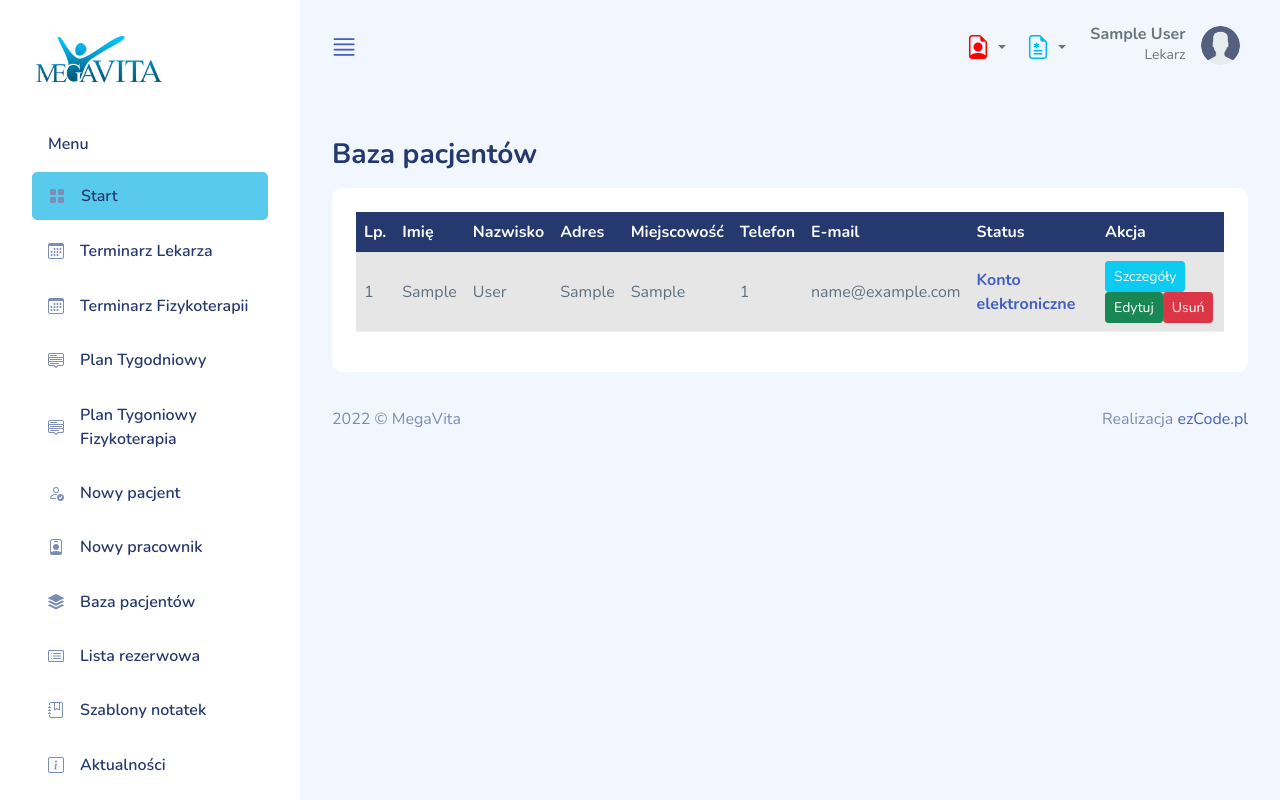
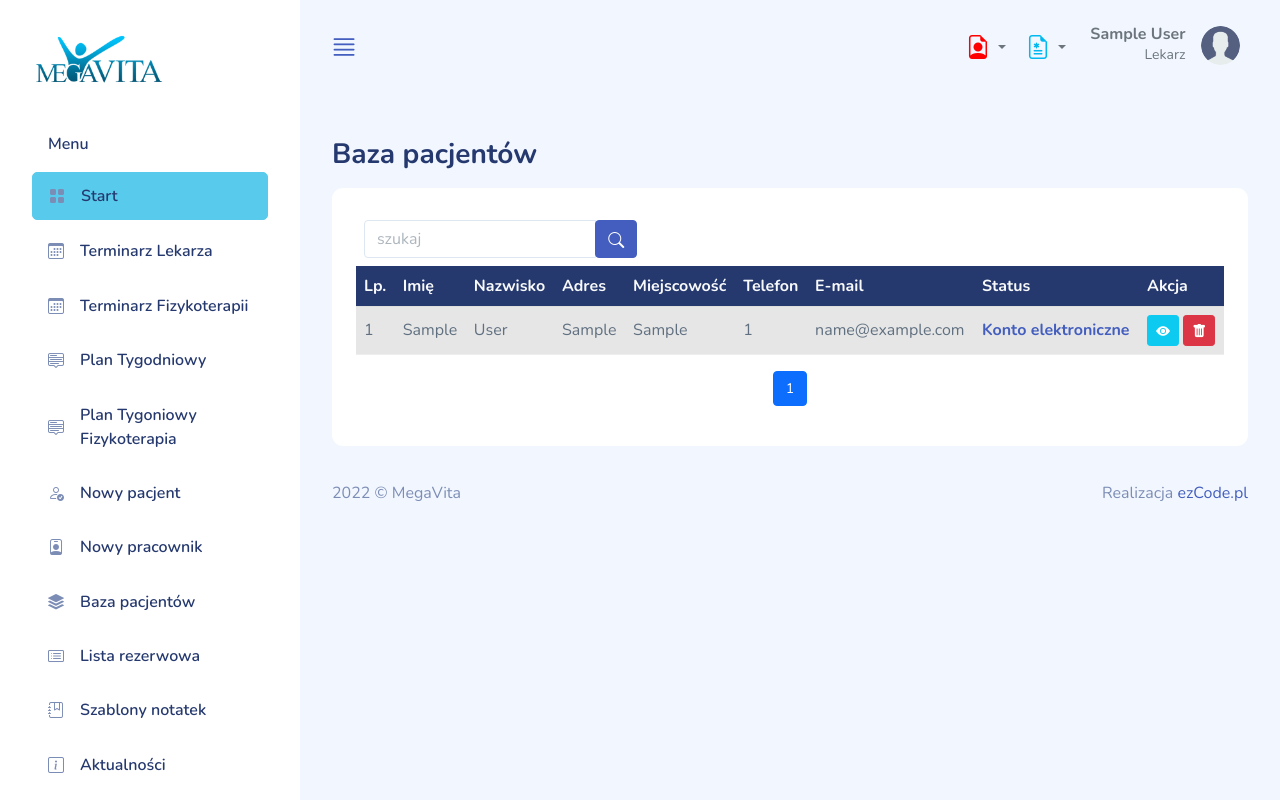
Before and after one commit to ezcodepl/e-doctor, a Django app: page /panel/patients in a window 1280 px wide. Run offline with Django 4.2, Linux system fonts and the light colour scheme; a user stored in the database is signed in; tables that the repository leaves empty hold one stand-in row (values such as "Sample post"); some libraries are stand-ins or nearby versions; some web fonts are replaced.

Commit message:
update admin - patient list with pagination and search work properly

```diff
--- a/vita/admin.py
+++ b/vita/admin.py
@@ -1,7 +1,8 @@
 from django.contrib import admin
-from .models import News, Cel_wizyt, Patient
+from .models import News, Cel_wizyt, Patient, NoteTemplates, FizSchedule, DoctorSchedule
 
 # Register your models here.
 admin.site.register(News)
 admin.site.register(Cel_wizyt)
 admin.site.register(Patient)
+admin.site.register(NoteTemplates)
--- /dev/null
+++ b/vita/templates/vita/panel/pagination_patient.html
@@ -0,0 +1,50 @@
+<nav aria-label="...">
+  <ul class="pagination justify-content-center">
+      {% if page_obj.has_previous %}
+     <li class="page-item disable">
+        <a class="page-link" href="?page={{ page_obj.previous_page_number }}">« Poprzednia</a>
+     </li>
+        {% if page_obj.number > 3 %}
+    <li class="page-item">
+          <a class="page-link" href="?page=1">1</a>
+    </li>
+          {% if page_obj.number > 4 %}
+          <li class="page-item">
+            <span>...</span>
+          </li>
+          {% endif %}
+        {% endif %}
+
+      {% endif %}
+
+      {% for num in page_obj.paginator.page_range %}
+        {% if page_obj.number == num %}
+        <li class="page-item active">
+          <a class="page-link" href="?page={{ num }}">{{ num }}</a>
+        </li>
+        {% elif num > page_obj.number|add:'-3' and num < page_obj.number|add:'3' %}
+         <li class="page-item">
+          <a class="page-link" href="?page={{ num }}">{{ num }}</a>
+         </li>
+        {% endif %}
+      {% endfor %}
+
+      {% if page_obj.has_next %}
+        {% if page_obj.number < page_obj.paginator.num_pages|add:'-3' %}
+          <li class="page-item">
+            <span>...</span>
+          </li>
+    <li class="page-item">
+          <a class="page-link" href="?page={{ page_obj.paginator.num_pages }}">{{ page_obj.paginator.num_pages }}</a>
+    </li>
+        {% elif page_obj.number < page_obj.paginator.num_pages|add:'-2' %}
+      <li class="page-item">
+          <a class="page-link" href="?page={{ page_obj.paginator.num_pages }}">{{ page_obj.paginator.num_pages }}</a>
+      </li>
+        {% endif %}
+        <li class="page-item">
+        <a class="page-link" href="?page={{ page_obj.next_page_number }}">Następna »</a>
+        </li>
+      {% endif %}
+  </ul>
+</nav>
--- a/vita/templates/vita/panel/patients_list.html
+++ b/vita/templates/vita/panel/patients_list.html
@@ -17,6 +17,19 @@
 
                 <div class="card-body">
                     {% include 'vita/messages.html' %}
+                 <div class="col-4 p-2">
+                          <form method="GET">
+                            <div class="input-group col-md-12">
+                                <input type="text" name="q" value="{{ request.GET.q }}" class="form-control" placeholder="szukaj" />
+                                <span class="input-group-btn">
+                                    <button class="btn btn-primary" type="button">
+                                        <i class="bi bi-search"></i>
+                                    </button>
+                                </span>
+                            </div>
+                          </form>
+
+                 </div>
                     <table class="table table-striped table-sm">
                         <thead class="text-light" style="background: #26396F;">
                             <tr>
@@ -32,9 +45,11 @@
                             </tr>
                         </thead>
                         <tbody>
-                         {% for patient in all_patients %}
+
+                         {% for patient in page_obj %}
+
                             <tr>
-                                <td>{{forloop.counter}}</td>
+                                <td>{{forloop.counter0|add:page_obj.start_index}}</td>
                                 <td>{{patient.user.first_name}}</td>
                                 <td>{{patient.user.last_name}}</td>
                                 <td>{{patient.street}}</td>
@@ -48,12 +63,16 @@
                                     <span class="text-primary font-bold">Konto elektroniczne</span>
                                     {% endif %}
                                 </td>
-                                <td><button class="btn btn-info btn-sm">Szczegóły</button><button class="btn btn-success btn-sm">Edytuj</button><button class="btn btn-danger btn-sm">Usuń</button></td>
+                                <td>
+                                    <button class="btn btn-info btn-sm"><i class="bi bi-eye-fill"></i></button>
+                                    <button class="btn btn-danger btn-sm"><i class="bi bi-trash-fill"></i></button>
+                                </td>
                             </tr>
                          {% endfor %}
 
                         </tbody>
                     </table>
+                    <div class="row text-center"> {% include 'vita/panel/pagination_patient.html' %}</div>
                 </div>
 
             </div>
--- a/vita/views.py
+++ b/vita/views.py
@@ -3,6 +3,7 @@ import locale
 import random
 from itertools import groupby, zip_longest
 from django import template
+from django.db.models import Q
 from django.shortcuts import render, redirect, get_object_or_404
 from django.http import HttpResponse
 from django.contrib.auth.forms import AuthenticationForm
@@ -18,6 +19,7 @@ from calendar import HTMLCalendar
 from calendar import monthrange
 from django.contrib.auth.base_user import BaseUserManager
 from django.contrib.auth.hashers import make_password
+from django.core.paginator import Paginator, PageNotAnInteger, EmptyPage
 
 register = template.Library()
 
@@ -235,8 +237,40 @@ def terminarz_fizykoterapii(request):
 
 
 def patients_list(request):
-    all_patients = Patient.objects.select_related('user').all()
-    return render(request, "vita/panel/patients_list.html", {'all_patients': all_patients})
+    all_patients = Patient.objects.order_by('user__last_name') #.objects.select_related('user').all()
+
+    query = request.GET.get('q')
+    if query:
+        all_patients = Patient.objects.filter(
+            Q(street__icontains=query) | Q(city__icontains=query) |
+            Q(user__first_name__icontains=query) | Q(user__last_name__icontains=query)
+        ).distinct()
+
+        paginator = Paginator(all_patients, 10)
+        page_num = request.GET.get('page', 1)
+
+        try:
+            page_obj = paginator.page(page_num)
+        except PageNotAnInteger:
+            # if page is not an integer, deliver the first page
+            page_obj = paginator.page(1)
+        except EmptyPage:
+            # if the page is out of range, deliver the last page
+            page_obj = paginator.page(paginator.num_pages)
+    else:
+        paginator = Paginator(all_patients, 10)
+        page_num = request.GET.get('page', 1)
+
+        try:
+            page_obj = paginator.page(page_num)
+        except PageNotAnInteger:
+            # if page is not an integer, deliver the first page
+            page_obj = paginator.page(1)
+        except EmptyPage:
+            # if the page is out of range, deliver the last page
+            page_obj = paginator.page(paginator.num_pages)
+
+    return render(request, "vita/panel/patients_list.html", {'all_patients': all_patients, 'page_obj': page_obj})
 
 def create_patient(request):
     if request.method == "POST":
```
